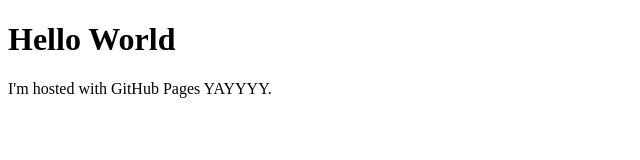
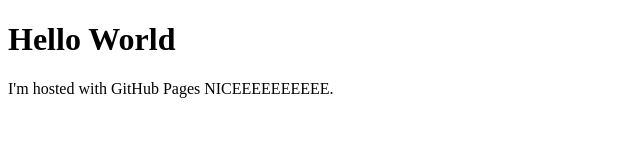
Before and after one commit to Dingye888/Dingye888.github.io, a plain HTML site: page index.html in a window 1280 px wide. Shown: the whole page, without its empty margins (0-640 px from the left). Drawn offline with Linux system fonts and the light colour scheme.

Commit message:
Update index.html

```diff
--- a/index.html
+++ b/index.html
@@ -6,6 +6,6 @@
 </head>
 <body>
 <h1>Hello World</h1>
-<p>I'm hosted with GitHub Pages YAYYYY.</p>
+<p>I'm hosted with GitHub Pages NICEEEEEEEEEE.</p>
 </body>
 </html>
```
